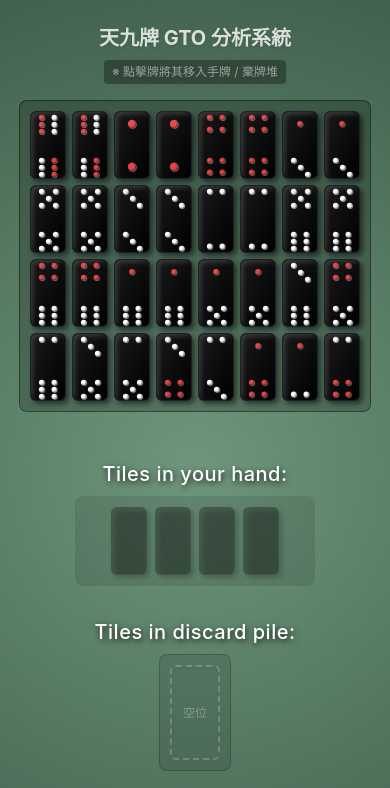
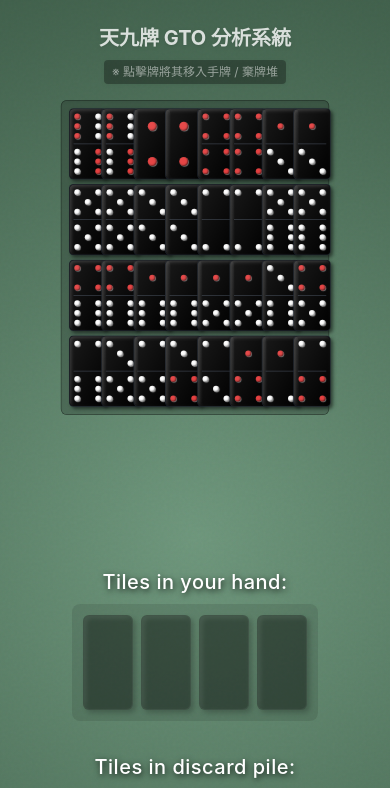
Before and after one commit to pan77775/pai_gow, a React (Vite) app: page / in a window 390 px wide. Shown: the top 788 px of the page. Built offline with nearby package versions, Linux system fonts and the light colour scheme.

Commit message:
style(ui): revert mobile tile size mutation and apply container-level transform scaling to preserve tile aesthetics

```diff
--- a/src/App.jsx
+++ b/src/App.jsx
@@ -59,8 +59,8 @@ function App() {
       </h1>
 
       <div className="mb-8 md:mb-10 w-full flex justify-center overflow-x-auto pb-4">
-        {/* 手機版 (小於 md): 8 欄自動折 4 列，中大螢幕: 16 欄 2 列 */}
-        <div className="grid grid-cols-8 md:grid-cols-[repeat(16,minmax(0,1fr))] gap-[2px] max-w-fit bg-black/20 p-2 rounded-lg border border-black/40 shadow-inner mx-auto">
+        {/* 手機版 (小於 md): 8 欄自動折 4 列，並使用 scale 將整塊完美的 50x95 原版牌等比縮小以容納多數手機版面，中大螢幕: 16 欄 2 列 */}
+        <div className="grid grid-cols-8 md:grid-cols-[repeat(16,minmax(0,1fr))] gap-[2px] max-w-fit bg-black/20 p-2 rounded-lg border border-black/40 shadow-inner mx-auto transform scale-[0.75] sm:scale-[0.85] md:scale-100 origin-top">
           {TILES.map((tile) => {
             const isUsed = playerHand.some(p => p.id === tile.id) || discardPile.some(d => d.id === tile.id);
             return (
--- a/src/components/Tile.jsx
+++ b/src/components/Tile.jsx
@@ -93,12 +93,11 @@ const renderDots = (tile, num, isTop) => {
 
 export default function Tile({ tile, onClick, selected, disabled, small = false }) {
     // 為了適應右側表格的縮小版 (small = true) 以及手機版的自適應縮小 (small = false)
-    // 原始比例為 50 : 95 (即 1 : 1.9)
-    // 手機板使用 36px 寬度，因此高度應為 36 * 1.9 = 68.4px，取 68px。
-    const baseWidth = small ? "w-[24px]" : "w-[36px] sm:w-[50px]";
-    const baseHeight = small ? "h-[45px]" : "h-[68px] sm:h-[95px]";
-    // small 的縮放不考慮響應式，一般情況則在小螢幕時自動使用 scale 縮小點的大小
-    const dotScale = small ? "scale-[0.45]" : "scale-[0.7] sm:scale-100";
+    // 為了適應右側表格的縮小版 (small = true)
+    // 取消手機板的自適應變形，一律保持完美的 `50x95` 原比例，透過上層的橫向滑屏 `overflow-x-auto` 來解決。
+    const baseWidth = small ? "w-[24px]" : "w-[50px]";
+    const baseHeight = small ? "h-[45px]" : "h-[95px]";
+    const dotScale = small ? "scale-[0.45]" : "scale-100";
 
     if (!tile) {
         // 佔位符
```
